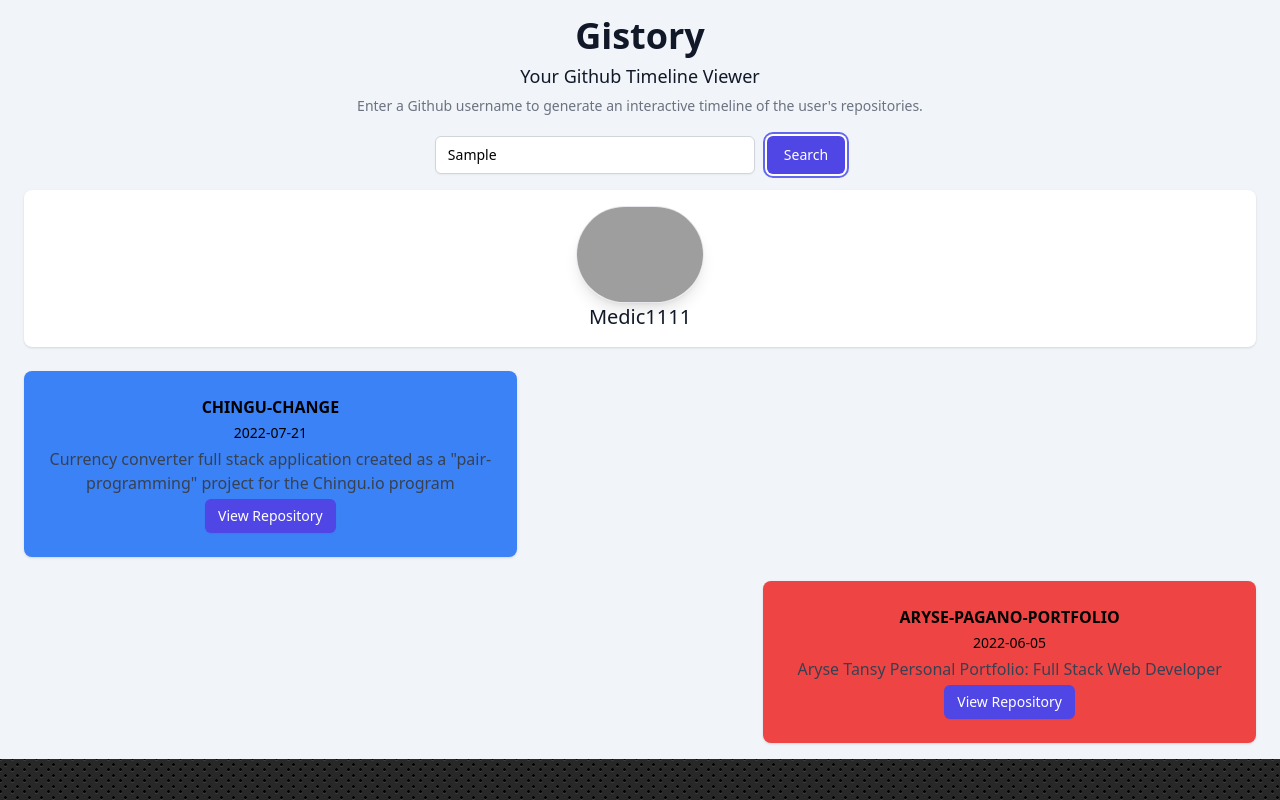
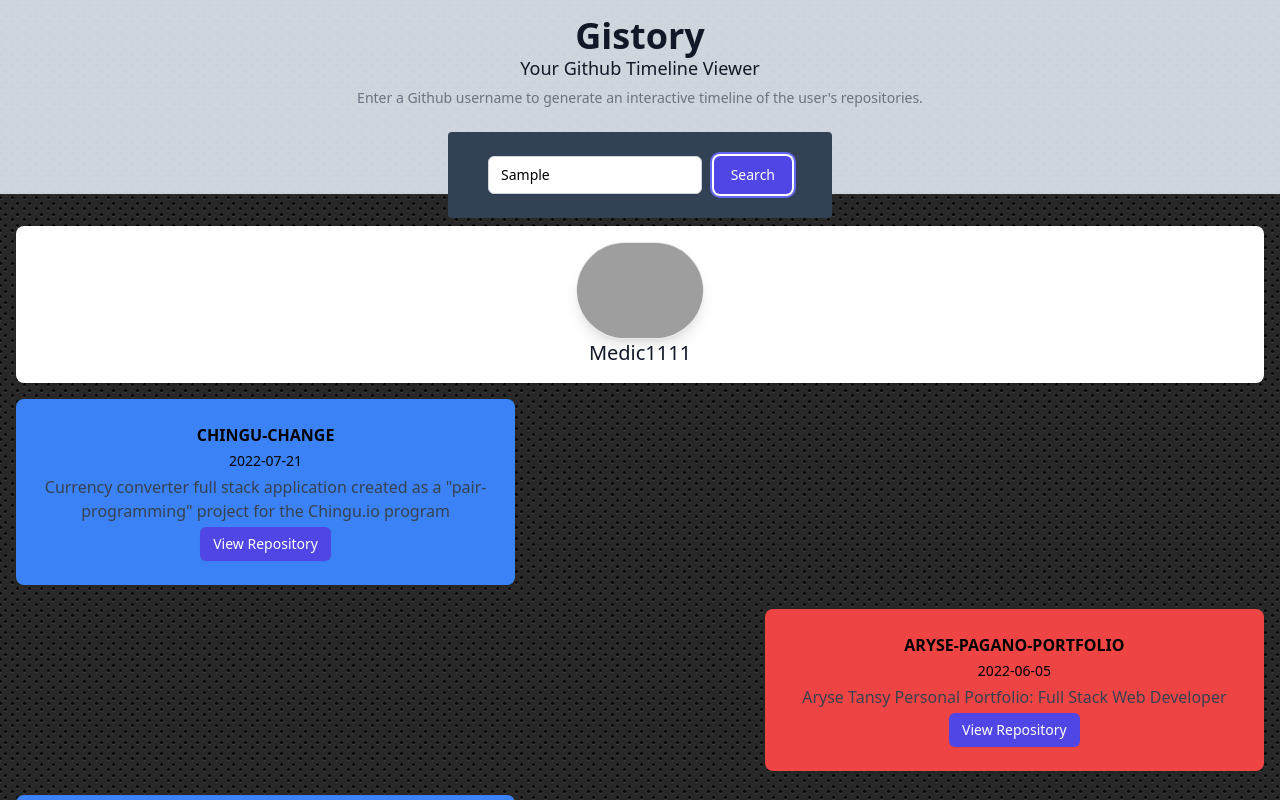
Before and after one commit to johnmal-dev/Gistory, a React (Create React App) app in the folder client/: page / in a window 1280 px wide. Both pictures are taken after typing "Sample" into the empty fields and a click on the button "Search". Shown: the top 800 px of the page. Built offline with nearby package versions, Linux system fonts and the light colour scheme; grey boxes are pictures that could not be loaded; the HTML template or start-up script is replaced by a standard one.

Commit message:
implement getRepos function using dummy data

```diff
--- a/client/src/App.jsx
+++ b/client/src/App.jsx
@@ -5,42 +5,26 @@ import RepoList from './components/RepoList';
 import UserInfo from './components/UserInfo';
 import './index.css';
 
-const data = {
-  owner: {
-    login: 'Medic1111',
-    avatar_url: 'https://avatars.githubusercontent.com/u/91421539?v=4',
-    html_url: 'https://github.com/Medic1111',
-  },
-  repos: [
-    {
-      name: 'CHINGU-CHANGE',
-      description:
-        'Currency converter full stack application created as a "pair-programming" project for the Chingu.io program',
-      html_url: 'https://github.com/Medic1111/CHINGU-CHANGE',
-      created_at: '2022-07-21T16:08:21Z',
-      updated_at: '2022-07-22T16:55:38Z',
-    },
-    {
-      name: 'ARYSE-PAGANO-PORTFOLIO',
-      description: 'Aryse Tansy Personal Portfolio: Full Stack Web Developer',
-      html_url: 'https://github.com/Medic1111/ARYSE-PAGANO-PORTFOLIO',
-      created_at: '2022-06-05T20:15:48Z',
-      updated_at: '2022-07-09T21:49:00Z',
-    },
-  ],
-};
+function App() {
+  const [profile, setProfile] = useState(null);
+  const [isLoading, setIsLoading] = useState(false);
 
-function App() {
-  const [searchInput, setSearchInput] = useState('');
   return (
-    <div className='App bg-slate-100 px-6 py-4 flex flex-col gap-2 select-none'>
-      <h1 className='text-4xl font-bold text-gray-900'>Gistory</h1>
-      <InputForm
-        searchInput={searchInput}
-        setSearchInput={setSearchInput}
-      />
-      <UserInfo user={data.owner} />
-      <RepoList repos={data.repos} />
+    <div className='App flex flex-col gap-2 select-none'>
+      <div className='bg-slate-200 bg-opacity-90'>
+        <h1 className='mt-4 text-4xl font-bold text-gray-900'>Gistory</h1>
+        <InputForm
+          setProfile={setProfile}
+          setIsLoading={setIsLoading}
+        />
+      </div>
+      {isLoading && <div>loading</div>}
+      {profile && !isLoading && (
+        <div className="p-4">
+          <UserInfo user={profile.owner} />
+          <RepoList repos={profile.repos} />
+        </div>
+      )}
     </div>
   );
 }
--- a/client/src/components/InputForm.jsx
+++ b/client/src/components/InputForm.jsx
@@ -1,12 +1,81 @@
-import React from 'react';
+import { useState } from 'react';
 
-const InputForm = ({ searchInput, setSearchInput }) => {
+const data = {
+  owner: {
+    login: 'Medic1111',
+    avatar_url: 'https://avatars.githubusercontent.com/u/91421539?v=4',
+    html_url: 'https://github.com/Medic1111',
+  },
+  repos: [
+    {
+      name: 'CHINGU-CHANGE',
+      description:
+        'Currency converter full stack application created as a "pair-programming" project for the Chingu.io program',
+      html_url: 'https://github.com/Medic1111/CHINGU-CHANGE',
+      created_at: '2022-07-21T16:08:21Z',
+      updated_at: '2022-07-22T16:55:38Z',
+    },
+    {
+      name: 'ARYSE-PAGANO-PORTFOLIO',
+      description: 'Aryse Tansy Personal Portfolio: Full Stack Web Developer',
+      html_url: 'https://github.com/Medic1111/ARYSE-PAGANO-PORTFOLIO',
+      created_at: '2022-06-05T20:15:48Z',
+      updated_at: '2022-07-09T21:49:00Z',
+    },
+    {
+      name: 'CHINGU-CHANGE',
+      description:
+        'Currency converter full stack application created as a "pair-programming" project for the Chingu.io program',
+      html_url: 'https://github.com/Medic1111/CHINGU-CHANGE',
+      created_at: '2022-07-21T16:08:21Z',
+      updated_at: '2022-07-22T16:55:38Z',
+    },
+    {
+      name: 'ARYSE-PAGANO-PORTFOLIO',
+      description: 'Aryse Tansy Personal Portfolio: Full Stack Web Developer',
+      html_url: 'https://github.com/Medic1111/ARYSE-PAGANO-PORTFOLIO',
+      created_at: '2022-06-05T20:15:48Z',
+      updated_at: '2022-07-09T21:49:00Z',
+    },
+    {
+      name: 'CHINGU-CHANGE',
+      description:
+        'Currency converter full stack application created as a "pair-programming" project for the Chingu.io program',
+      html_url: 'https://github.com/Medic1111/CHINGU-CHANGE',
+      created_at: '2022-07-21T16:08:21Z',
+      updated_at: '2022-07-22T16:55:38Z',
+    },
+    {
+      name: 'ARYSE-PAGANO-PORTFOLIO',
+      description: 'Aryse Tansy Personal Portfolio: Full Stack Web Developer',
+      html_url: 'https://github.com/Medic1111/ARYSE-PAGANO-PORTFOLIO',
+      created_at: '2022-06-05T20:15:48Z',
+      updated_at: '2022-07-09T21:49:00Z',
+    },
+  ],
+};
+
+const InputForm = ({ setProfile, setIsLoading }) => {
+  const [searchInput, setSearchInput] = useState('');
+
   const handleSubmit = (e) => {
     e.preventDefault();
-    console.log('submit');
+    getRepos(searchInput);
   };
+
+  const getRepos = (id) => {
+    setIsLoading(true);
+    if (id.length) {
+      setProfile(data);
+      setTimeout(() => setIsLoading(false), 500);
+      // repoService.getRepos(id).then((res) => {
+      //   setProfile(res.data);
+      // });
+    }
+  };
+
   return (
-    <div>
+    <div className='flex flex-col justify-center items-center mx-4'>
       <h3 className='text-lg font-medium leading-6 text-gray-900'>
         Your Github Timeline Viewer
       </h3>
@@ -17,7 +86,7 @@ const InputForm = ({ searchInput, setSearchInput }) => {
         </p>
       </div>
       <form
-        className='mt-5 sm:flex sm:items-center justify-center'
+        className='relative translate-y-6 py-6 px-10 max-w-sm sm:flex sm:items-center justify-center rounded bg-slate-700'
         onSubmit={handleSubmit}
       >
         <div className='w-full sm:max-w-xs'>
@@ -28,11 +97,12 @@ const InputForm = ({ searchInput, setSearchInput }) => {
             placeholder='Enter username here...'
             value={searchInput}
             onChange={({ target }) => setSearchInput(target.value)}
+            required
           />
         </div>
         <button
           type='submit'
-          className='mt-3 inline-flex w-full items-center justify-center rounded-md border border-transparent bg-indigo-600 px-4 py-2 font-medium text-white shadow-sm hover:bg-indigo-700 focus:outline-none focus:ring-2 focus:ring-indigo-500 focus:ring-offset-2 sm:mt-0 sm:ml-3 sm:w-auto sm:text-sm'
+          className='mt-3 inline-flex w-full items-center justify-center rounded-md border border-transparent bg-indigo-600 px-4 py-2 font-medium text-white shadow-sm hover:bg-indigo-700 focus:outline-none focus:ring-2 focus:ring-indigo-500 focus:ring-offset-2 sm:mt-0 sm:ml-3 sm:w-auto sm:text-sm transition'
         >
           Search
         </button>
```
